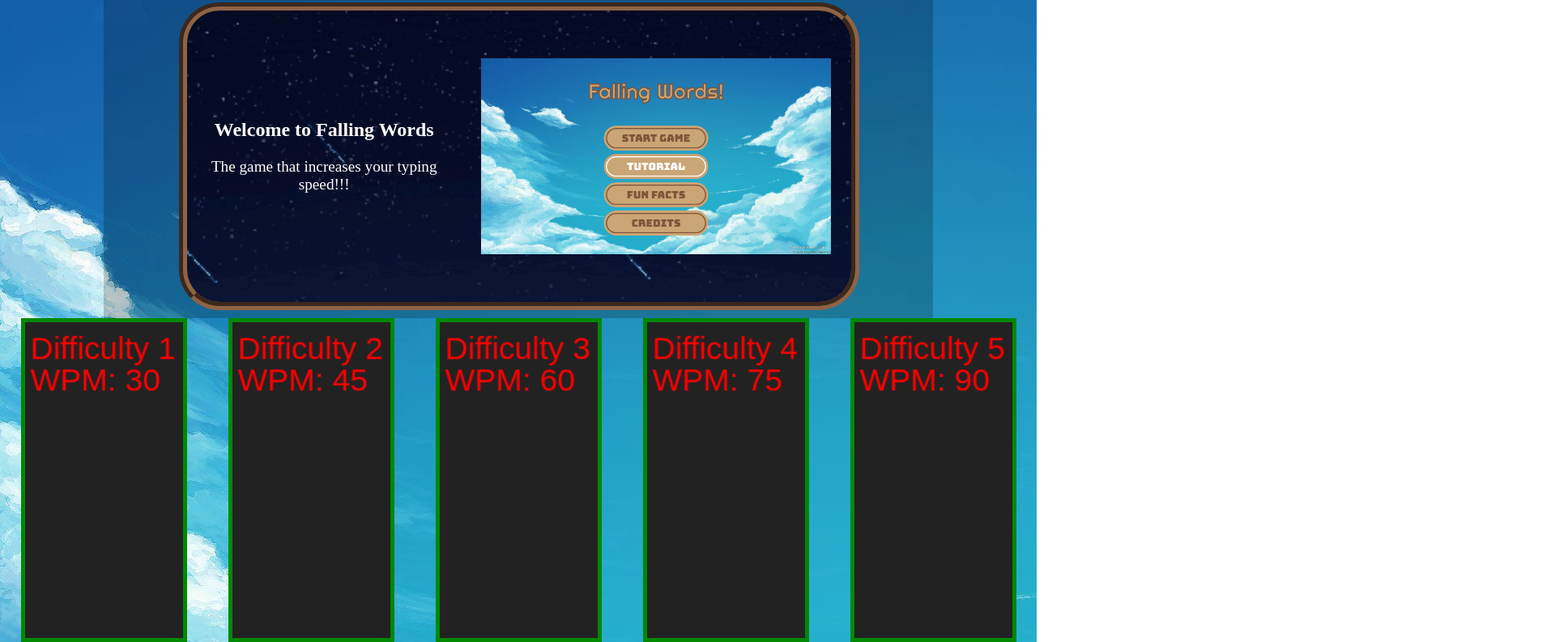
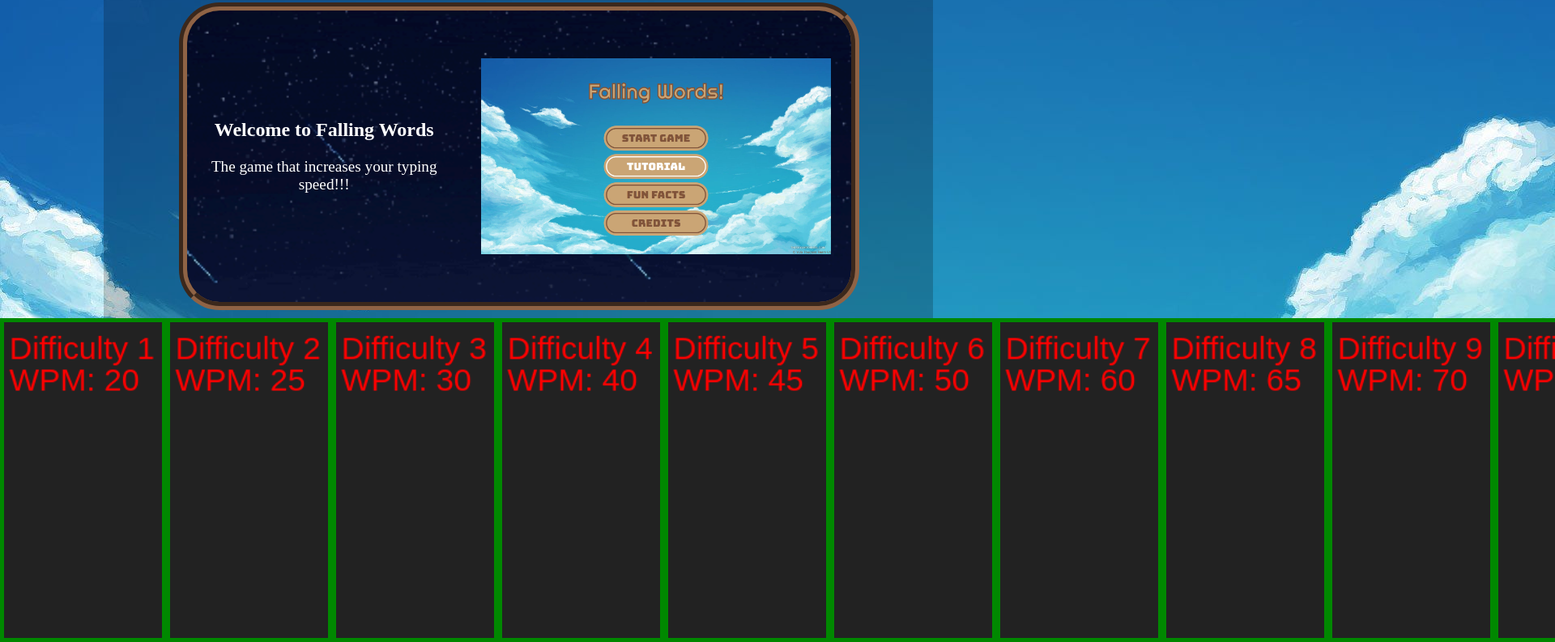
Before and after one commit to chingu-voyages/v36-toucans-team-04, a plain HTML site: page tutorial.html in a window 1280 px wide. Shown: the part 7-800 px from the top of the page at 81% size, 1920 px wide, since content can reach past the window. Drawn offline with Linux system fonts and the light colour scheme.

Commit message:
Make a canvas for each difficulty in tutorial page

```diff
--- a/assets/common/js/tutorial.js
+++ b/assets/common/js/tutorial.js
@@ -1,15 +1,11 @@
 const diffs = document.querySelector("#difficulties");
 const canvasHeight = 300;
 const canvasWidth = 150;
-let canvases = [
-    { wpm: 30, setting2: 10, setting3: 50 },
-    { wpm: 45, setting2: 20, setting3: 40 },
-    { wpm: 60, setting2: 30, setting3: 30 },
-    { wpm: 75, setting2: 40, setting3: 20 },
-    { wpm: 90, setting2: 50, setting3: 10 },
-];
+// Auxiliar object to access  parameters of each difficulty
+const gameDifficulty = new GameDifficulty();
+let difficulties = gameDifficulty.parameters;
 
-canvases.forEach((cnvs,index) => {
+difficulties.forEach((difficulty,index) => {
 	let canvas = document.createElement('canvas')
 	let canvasNum = index + 1
 	let ctx = canvas.getContext('2d')
@@ -19,7 +15,7 @@ canvases.forEach((cnvs,index) => {
 	ctx.font = '3em Arial'
 	ctx.fillStyle = '#FF0000'
 	ctx.fillText('Difficulty ' + canvasNum, 5, 35)
-	ctx.fillText('WPM: ' + cnvs.wpm, 5, 65)
+	ctx.fillText('WPM: ' + difficulty.wpm, 5, 65)
 	diffs.appendChild(canvas)
 
 	canvas.addEventListener("click", () => {
--- a/tutorial.html
+++ b/tutorial.html
@@ -123,6 +123,7 @@
         </div>
 
         <div id="difficulties"></div>
+        <script src="assets/common/js/models/GameDifficulty.js"></script>
         <script src="assets/common/js/tutorial.js"></script>
     </body>
 </html>
```
